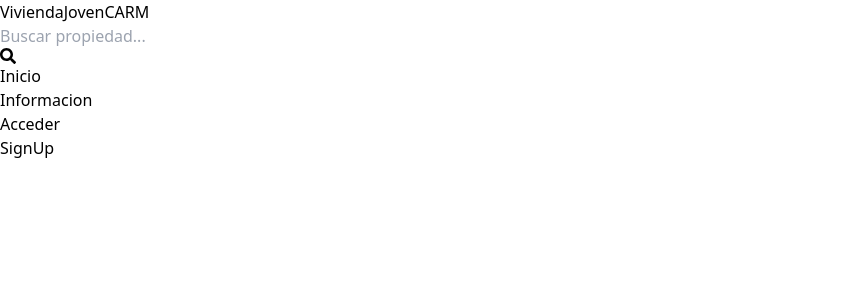
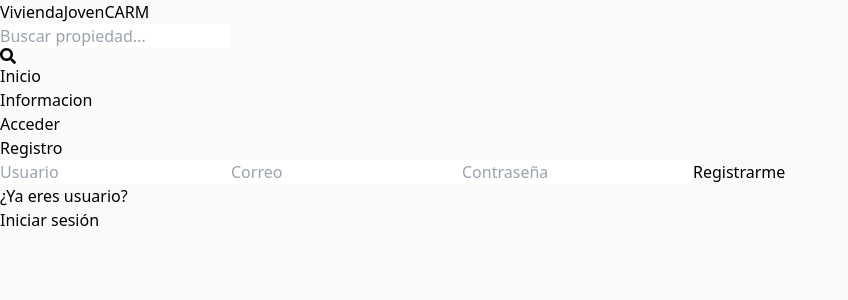
Before and after one commit to rauldiekmann/viviendaJovenCARM, a React (Vite) app in the folder client/: page /sign-up in a window 1280 px wide. Shown: the top 300 px of the page, without its empty margins (0-848 px from the left). Built offline with nearby package versions, Linux system fonts and the light colour scheme.

Commit message:
Creada interfaz de registro

```diff
--- a/client/src/index.css
+++ b/client/src/index.css
@@ -1,3 +1,7 @@
 @tailwind base;
 @tailwind components;
 @tailwind utilities;
+
+body{
+    background-color: rgb(250, 250, 250);
+}
--- a/client/src/pages/SignUp.jsx
+++ b/client/src/pages/SignUp.jsx
@@ -1,8 +1,25 @@
 import React from 'react'
-
+import { Link } from 'react-router-dom'
 const about = () => {
   return (
-    <div>SignUp</div>
+    <div className='p-3 max-w-lg mx-auto'>
+      <h1 className='text-3xl text-center
+       font-semibold my-7'>Registro</h1>
+       <form className='flex flex-col gap-4'>
+          <input type="text" placeholder='Usuario'
+          className='border p-3 rounded-lg' id='username' />
+          <input type="text" placeholder='Correo'
+          className='border p-3 rounded-lg' id='email' />
+          <input type="text" placeholder='Contraseña'
+          className='border p-3 rounded-lg' id='password' />
+          <button className='bg-slate-700 text-white p-3
+          rounded-lg uppercase hover:opacity-95 disabled:opacity-80'>Registrarme</button>
+       </form>
+       <div className='flex gap-2 mt-5'>
+          <p>¿Ya eres usuario?</p>
+          <Link to={'/sign-in'} className='text-blue-700'>Iniciar sesión</Link>
+       </div>
+    </div>
   )
 }
 
```
